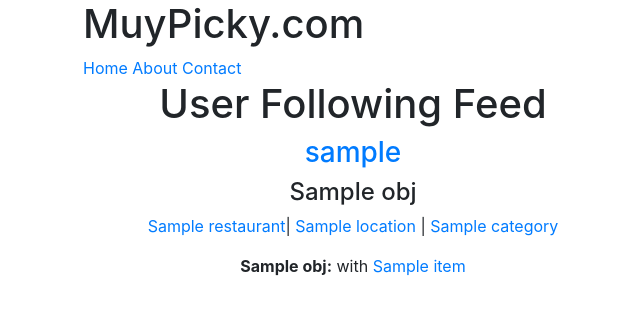
After one commit to wackdot/trydjango1-11, a Django app: template src/menus/templates/menus/home-feed.html in a window 1280 px wide. The commit adds this page. Shown: the top 315 px of the page, without its empty margins (2-642 px from the left). Run offline with Django 3.2, Linux system fonts and the light colour scheme; the template is opened without the code that fills it: most values are stand-ins (such as "Sample title", 1, 10 or a date in 2020); some libraries are stand-ins or nearby versions.

Commit message:
15/12/17 5:04 PM

```diff
--- /dev/null
+++ b/src/menus/templates/menus/home-feed.html
@@ -0,0 +1,22 @@
+{% extends 'base.html' %}
+
+{% block content %}
+    <div class='row'>
+        <div class='col-sm-6 text-center col-sm-offset-3'>
+            <h1>User Following Feed</h1>
+            {% for obj in object_list %}
+                <div class='thumbnail'>
+                    <h3><a href='{% url "profiles:detail" username=obj.user.username %}'>{{ obj.user.username }}</a></h3>
+                    <h4>{{ obj.name }}</h4>
+                    <p><a href='{% url "profiles:detail" username=obj.user.username %}?q={{ obj.restaurant.title }}'>{{ obj.restaurant.title }}</a>| <a href='{% url "profiles:detail" username=obj.user.username %}?q={{ obj.restaurant.location }}'>{{ obj.restaurant.location }}</a> | <a href='{% url "profiles:detail" username=obj.user.username %}?q={{ obj.restaurant.category }}'>{{ obj.restaurant.category }}</a></p>
+                    <p>
+                    <b>{{ obj.name }}:</b> with
+                        {% for ing in obj.get_contents %}
+                        <a href='{% url "profiles:detail" username=obj.user.username %}?q={{ing}}'>{{ ing}}</a>
+                    {% endfor %}
+                    </p>
+                </div>
+            {% endfor %}
+        </div>
+    </div>
+{% endblock %}
--- a/src/menus/urls.py
+++ b/src/menus/urls.py
@@ -12,4 +12,5 @@ urlpatterns = [
     # url(r'(?P<pk>\d+)/update/$', ItemUpdateView.as_view(), name='update'),
     url(r'(?P<pk>\d+)/$', ItemUpdateView.as_view(), name='details'),
     url(r'$', ItemListView.as_view(), name='list'),
+
 ]
--- a/src/muypicky/urls.py
+++ b/src/muypicky/urls.py
@@ -18,11 +18,15 @@ from django.contrib import admin
 from django.views.generic import TemplateView
 from django.contrib.auth.views import LoginView
 
+from menus.views import HomeView
+from profiles.views import ProfileFollowToggle
+
 urlpatterns = [
     url(r'^admin/', admin.site.urls),
+    url(r'^$', HomeView.as_view(), name="home"),
     url(r'^login/$', LoginView.as_view(), name="login"),
+    url(r'^profile-follow/$', ProfileFollowToggle.as_view(), name="follow"),
     url(r'^u/', include('profiles.urls', namespace='profiles')),
-    url(r'^$', TemplateView.as_view(template_name="home.html"), name="home"),
     url(r'^restaurants/', include('restaurants.urls', namespace='restaurant')),
     url(r'^items/', include('menus.urls', namespace='menus')),
     url(r'^about/$', TemplateView.as_view(template_name="about.html"), name="about"),
--- /dev/null
+++ b/src/profiles/templates/profiles/snippets/follow_form.html
@@ -0,0 +1,6 @@
+{% if request.user.is_authenticated %}
+<form class='form' method='POST' action='{% url "follow" %}'> {% csrf_token %}
+<input type='hidden' name='username' value="{% if username %}{{ username }}{% else %}admin{% endif %}"/>
+<button class='btn {% if is_following %} btn-primary {% else %} btn-primary {% endif %}'>{% if is_following %} Unfollow {% else %} Follow {% endif %}</button>
+</form>
+{% endif %}
--- a/src/profiles/templates/profiles/user.html
+++ b/src/profiles/templates/profiles/user.html
@@ -4,13 +4,13 @@
 
 {% block content %}
 <h1>{{ user.username }}</h1>
-<hr/>
+<p>{% include 'profiles/snippets/follow_form.html' with username=user.username is_following=is_following %}</p>
 
 <form class='form' method='GET' action='.'>
     <input type='text' placeholder='Search...' name='q' value='{{ request.GET.q }}'>
     <button class='btn btn-default' type='submit'>Search</button>
 </form>
-
+<hr/>
 {% if locations %}
     {% for obj in locations %}
     <div class='row'>
```
Also changed, not shown: src/menus/views.py (+13 -3 lines), src/profiles/models.py (+27 -0 lines), src/profiles/views.py (+17 -4 lines), src/db.sqlite3.
